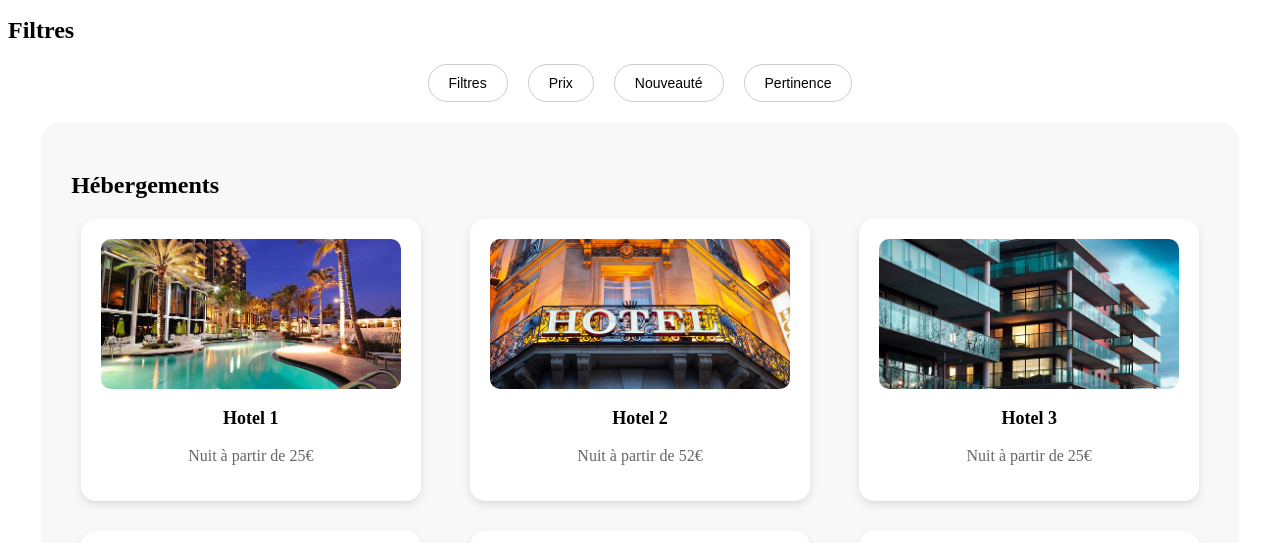
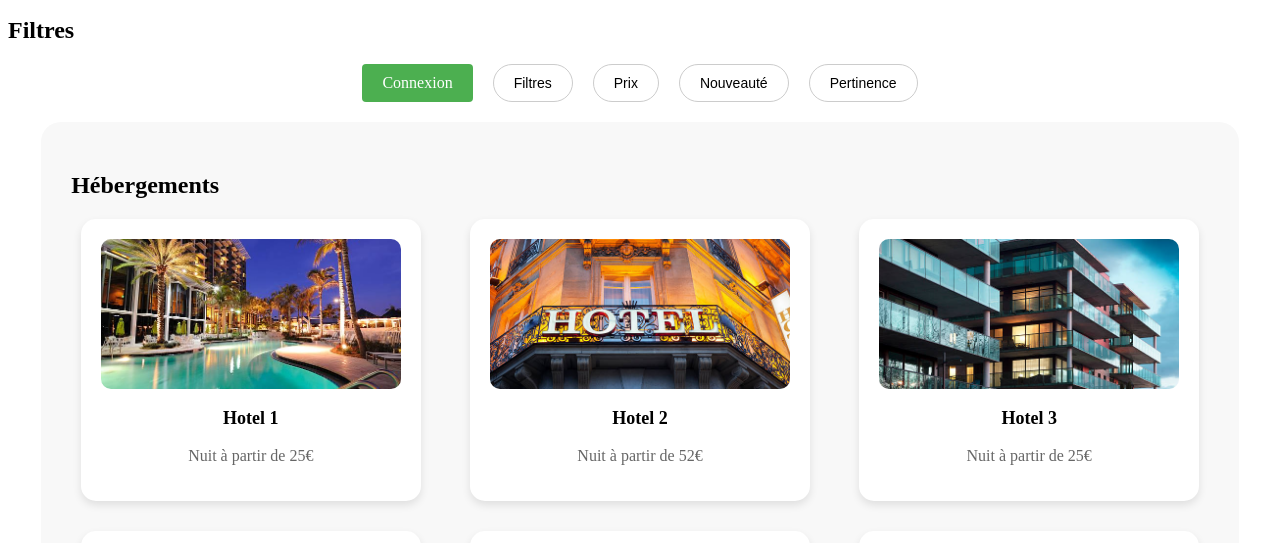
Before and after one commit to DevThomas0/Projet_HTML, a plain HTML site: page index.html in a window 1280 px wide. Shown: the part 186-729 px from the top of the page. Drawn offline with Linux system fonts and the light colour scheme.

Commit message:
Done log in form

```diff
--- a/index.html
+++ b/index.html
@@ -7,7 +7,7 @@
     <link rel="stylesheet" href="style.css">
 </head>
 <body>
-
+    <!-- En-tête avec logo et barre de recherche -->
     <header>
         <h1><a href="#">
             <img src="Assets/Logo.png" alt="Logo Travel" class="logo">
@@ -20,9 +20,13 @@
         </form>
     </header>
 
+    <!-- Section des filtres -->
     <section aria-labelledby="filters-title">
         <h2 id="filters-title" class="visually-hidden">Filtres</h2>
         <div class="list">
+
+            <a href="form.html" class="button-link">Connexion</a>
+
             <button type="button">Filtres</button>
             <button type="button">Prix</button>
             <button type="button">Nouveauté</button>
@@ -30,6 +34,7 @@
         </div>
     </section>
 
+    <!-- Section principale des hébergements -->
     <main>
         <h2 id="accommodations-title">Hébergements</h2>
         <section aria-labelledby="accommodations-title" class="grid-container">
@@ -84,5 +89,8 @@
         </section>
     </main>
 
+    <footer>
+        <!-- Contenu du pied de page -->
+    </footer>
 </body>
 </html>
--- a/style.css
+++ b/style.css
@@ -56,6 +56,21 @@
     transition: background-color 0.3s ease;
 }
 
+.list .button-link {
+    padding: 10px 20px;
+    background-color: #4CAF50; /* Couleur de fond des boutons */
+    color: white;
+    border: none;
+    border-radius: 4px;
+    font-size: 16px;
+    text-decoration: none;
+    cursor: pointer;
+}
+
+.list .button-link:hover {
+    background-color: #45a049; /* Couleur au survol */
+}
+
 .list>button:hover {
     background-color: #F0F0F0;
 }
```
